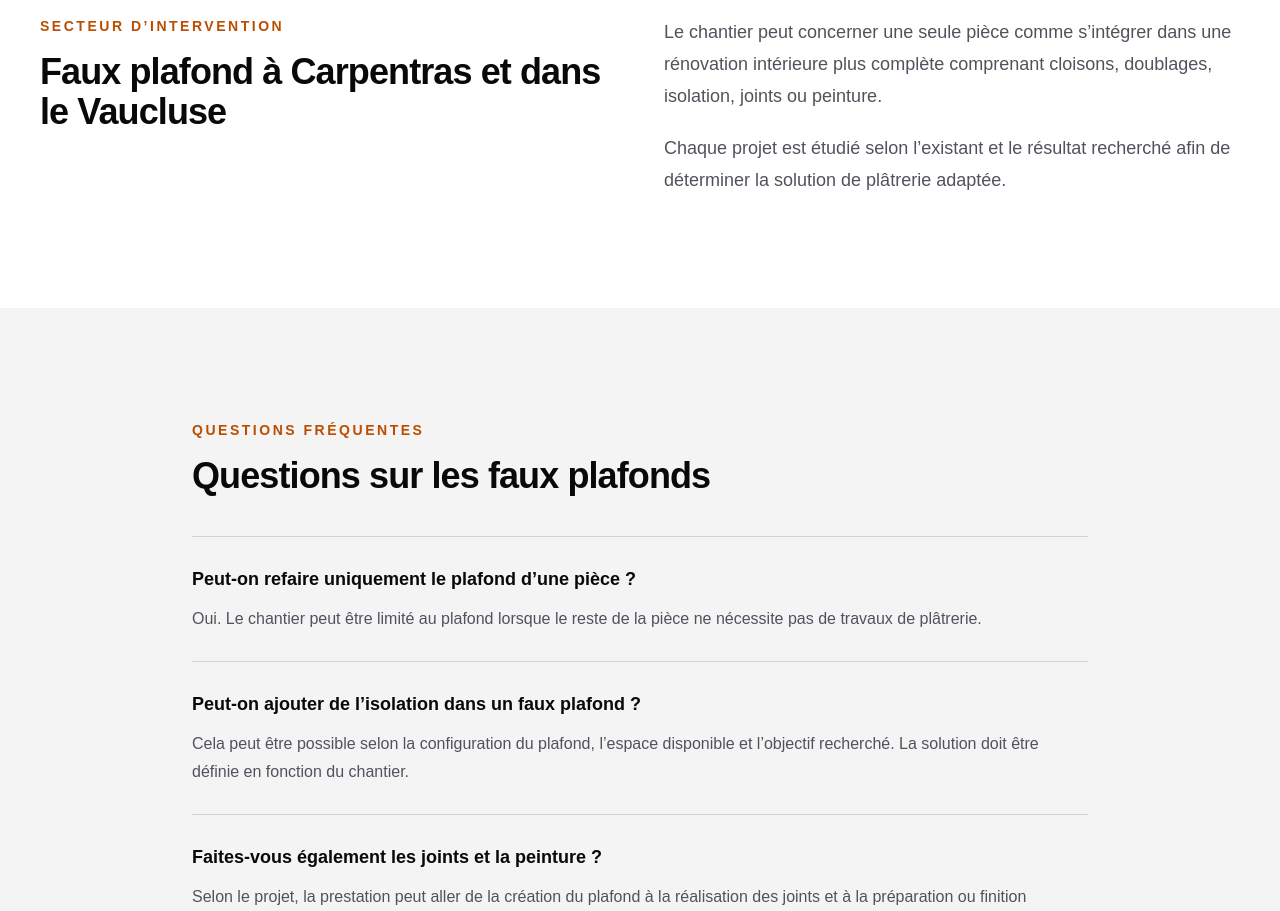
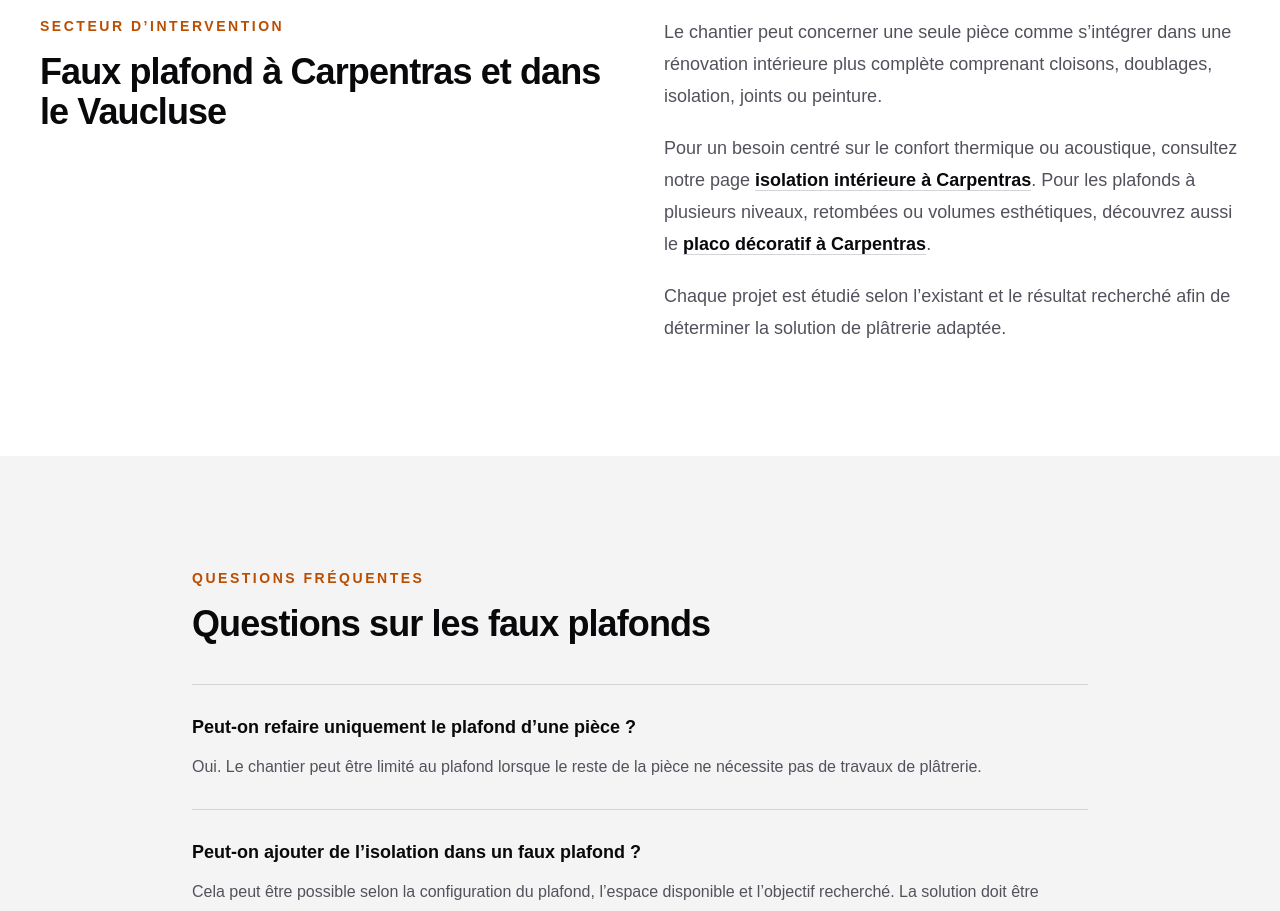
Before and after one commit to grouma84/vaucluse-amenagement-interieur, a Next.js app: page /faux-plafond-carpentras in a window 1280 px wide. Shown: the part 3560-4471 px from the top of the page. Built offline with nearby package versions, Linux system fonts and the light colour scheme.

Commit message:
Improve internal linking between service pages

```diff
--- a/src/app/cloisons-doublages-carpentras/page.tsx
+++ b/src/app/cloisons-doublages-carpentras/page.tsx
@@ -138,6 +138,18 @@ export default function CloisonsDoublagesCarpentrasPage() {
                             Le doublage répond à un besoin différent. Il permet de créer une
                             nouvelle paroi devant un mur existant afin de reprendre sa
                             surface ou, selon le projet, d’intégrer une isolation.
+                        </p>
+
+                        <p>
+                            Si votre besoin concerne principalement le confort thermique
+                            ou acoustique d’une paroi, consultez notre page{" "}
+                            <Link
+                                href="/isolation-interieure-carpentras"
+                                className="font-semibold text-zinc-950 underline decoration-zinc-300 underline-offset-4 transition hover:decoration-zinc-950"
+                            >
+                                isolation intérieure à Carpentras
+                            </Link>
+                            .
                         </p>
 
                         <p>
--- a/src/app/faux-plafond-carpentras/page.tsx
+++ b/src/app/faux-plafond-carpentras/page.tsx
@@ -312,6 +312,26 @@ export default function FauxPlafondCarpentrasPage() {
                         </p>
 
                         <p>
+                            Pour un besoin centré sur le confort thermique ou acoustique,
+                            consultez notre page{" "}
+                            <Link
+                                href="/isolation-interieure-carpentras"
+                                className="font-semibold text-zinc-950 underline decoration-zinc-300 underline-offset-4 transition hover:decoration-zinc-950"
+                            >
+                                isolation intérieure à Carpentras
+                            </Link>
+                            . Pour les plafonds à plusieurs niveaux, retombées ou
+                            volumes esthétiques, découvrez aussi le{" "}
+                            <Link
+                                href="/placo-decoratif-carpentras"
+                                className="font-semibold text-zinc-950 underline decoration-zinc-300 underline-offset-4 transition hover:decoration-zinc-950"
+                            >
+                                placo décoratif à Carpentras
+                            </Link>
+                            .
+                        </p>
+
+                        <p>
                             Chaque projet est étudié selon l’existant et le résultat
                             recherché afin de déterminer la solution de plâtrerie adaptée.
                         </p>
```
